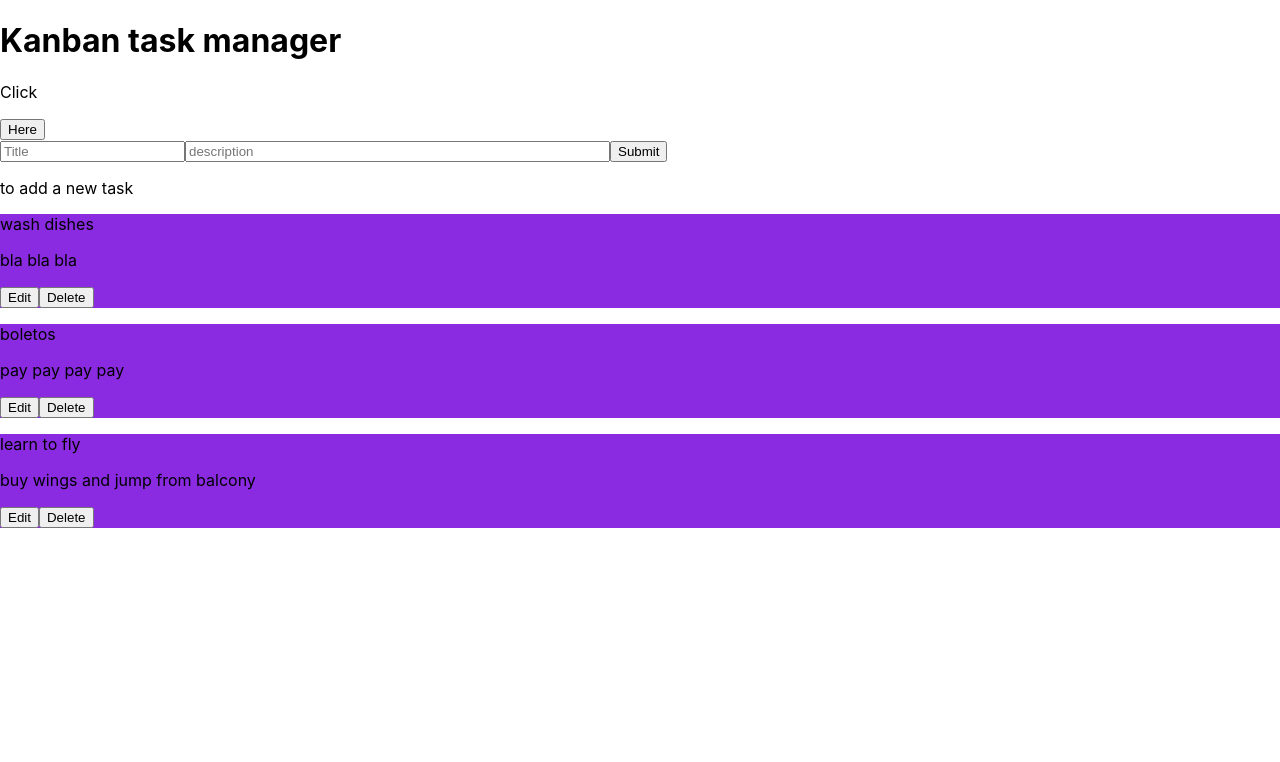
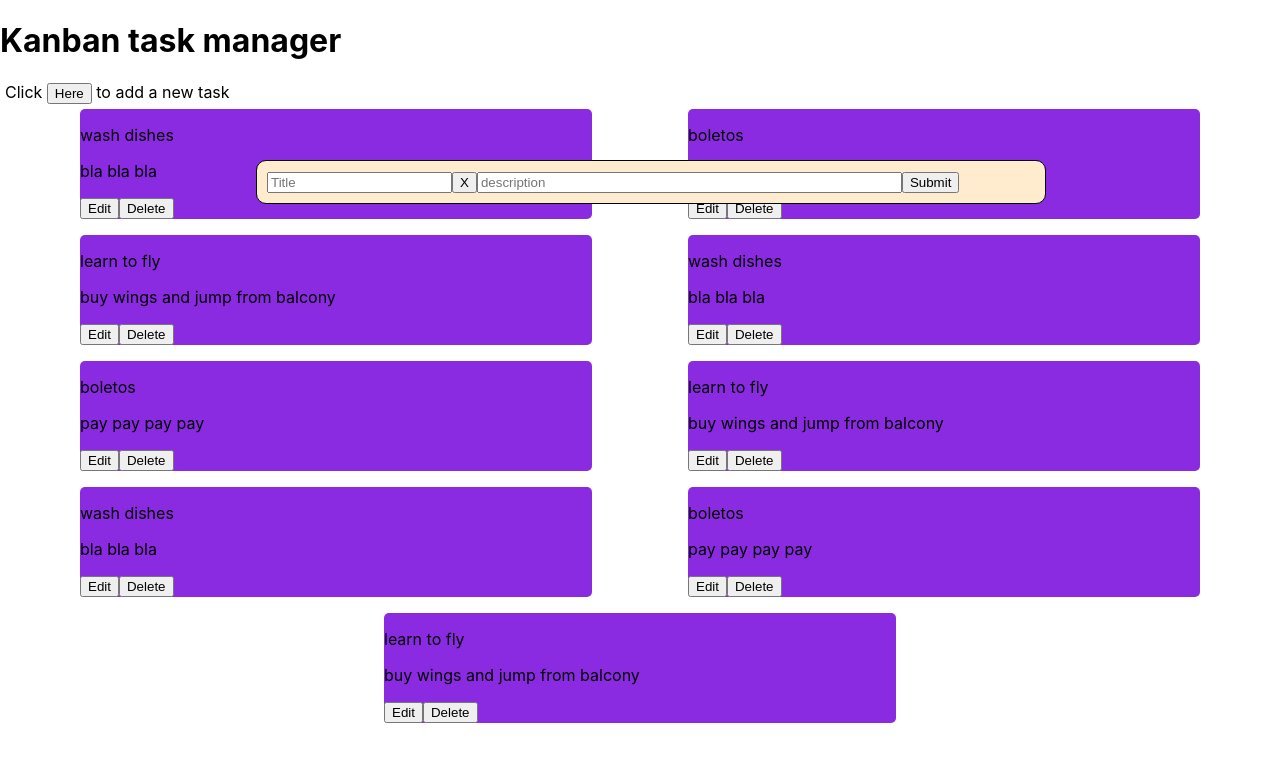
Before and after one commit to Ahab1777/kanban-task-tracker, a React (Create React App) app: page / in a window 1280 px wide. Both pictures are taken after a click on the button "Here". Shown: the top 762 px of the page. Built offline with nearby package versions, Linux system fonts and the light colour scheme.

Commit message:
starting CSS

```diff
--- a/src/App.css
+++ b/src/App.css
@@ -19,10 +19,20 @@ body {
 
 /* Board */
 
+.board-container {
+    display: flex;
+    justify-content:space-evenly;
+    flex-wrap: wrap;
+    align-content: space-evenly;
+    column-gap: 1em;
+    row-gap: 1em;
+}
 
 .board-item {
     background-color: blueviolet;
-   /* position: relative; */
+    max-width: 90vw;
+    min-width: 40vw;
+    border-radius: 5px;
 }
 
 .task-edit {
@@ -60,6 +70,6 @@ body {
     }
 }
 
-.new-task-from {
-
+.new-task-container {
+    margin: 5px;
 }
--- a/src/App.js
+++ b/src/App.js
@@ -24,6 +24,30 @@ function App() {
     {
       title: "learn to fly",
       description: "buy wings and jump from balcony"
+    },
+    {
+      title: "wash dishes",
+      description:"bla bla bla"
+    },
+    {
+      title: "boletos",
+      description: 'pay pay pay pay'
+    },
+    {
+      title: "learn to fly",
+      description: "buy wings and jump from balcony"
+    },
+    {
+      title: "wash dishes",
+      description:"bla bla bla"
+    },
+    {
+      title: "boletos",
+      description: 'pay pay pay pay'
+    },
+    {
+      title: "learn to fly",
+      description: "buy wings and jump from balcony"
     }
 
   ])
@@ -36,19 +60,27 @@ function App() {
 
       <KanbanContext.Provider value={{taskTitle, setTaskTitle, taskDescription, setTaskDescription, isDisabled, setIsDisabled, taskList, setTaskList}}>
 
-      <p>Click</p>
+      <div className='new-task-container'>
+
+      <span>Click </span>
 
       <NewTask/>
 
-      <p>to add a new task</p>
+      <span> to add a new task</span>
+
+      </div>
+
+      <div className='board-container'>
 
       {taskList.map((task, i) => {
         return (
           <BoardCard key={i} index={i} title={task.title} description={task.description}>
-            <EditTask index={i} title={task.title} description={task.description}/>
           </BoardCard>
         )
       })}
+
+      </div>
+
 
       </KanbanContext.Provider>
 
--- a/src/components/BoardCard.jsx
+++ b/src/components/BoardCard.jsx
@@ -1,11 +1,16 @@
-import { useContext, useState } from "react"
+import { useContext, useState, createContext } from "react"
 import { KanbanContext } from "../App"
+import EditTask from "./EditTask"
 
-const BoardCard = ({title, description, index, children}) => {
+export const BoardContext = createContext(null)
+
+const BoardCard = ({title, description, index, key}) => {
 
     const {taskList, setTaskList, taskTitle, setTaskTitle, taskDescription, setTaskDescription, isDisabled, setIsDisabled} = useContext(KanbanContext)
     //state managing edit mode activation
     const [editMode,setEditMode] = useState(false)
+
+    //create context for editMode to be passes to children
 
 
     const DeleteTask = () => {
@@ -16,16 +21,19 @@ const BoardCard = ({title, description, index, children}) => {
 
     return (
         <>
-        <div className="board-item">
-            <p>{title}</p>
-            <p>{description}</p>
-            <button onClick={() => setEditMode(true)}>Edit</button>
-            <button onClick={DeleteTask}>Delete</button>
-            <div className="task-edit" style={{display: editMode ? 'block' : 'none'}}>
-                {children}
-                <button onClick={() => setEditMode(false)}>X</button>
+        <BoardContext.Provider value={editMode}>
+            <div className="board-item">
+                <p>{title}</p>
+                <p>{description}</p>
+                <button onClick={() => setEditMode(true)}>Edit</button>
+                <button onClick={DeleteTask}>Delete</button>
+                {editMode ?
+                <div className="task-edit">
+                    <EditTask index={index} title={title} description={description} setEditMode={setEditMode}/>
+                </div> : null
+            }
             </div>
-        </div>
+        </BoardContext.Provider>
         </>
     )
 }
--- a/src/components/EditTask.jsx
+++ b/src/components/EditTask.jsx
@@ -1,7 +1,7 @@
 import { useContext, useState } from "react";
 import { KanbanContext } from "../App";
 
-const EditTask = ({index, title, description}) => {
+const EditTask = ({index, title, description, setEditMode}) => {
     //grab context from App.js
     const {taskList, setTaskList} = useContext(KanbanContext)
 
@@ -23,7 +23,14 @@ const EditTask = ({index, title, description}) => {
         const newTaskList = [...taskList];
         newTaskList[index] = {title: titleEdit, description: descriptionEdit}
         setTaskList(newTaskList)
+        setEditMode(false)
     }
+
+    const handleCloseButton = (e) => {
+        e.preventDefault()
+        setEditMode(false)
+    }
+
 
     return (
         <>
@@ -42,6 +49,8 @@ const EditTask = ({index, title, description}) => {
                     onChange={handleChange}
                     ></input>
                 </div>
+
+                <button onClick={handleCloseButton}>X</button>
 
                 <div className="task-form-block">
                     <label htmlFor="taskDescription">Description</label>
--- a/src/components/NewTask.jsx
+++ b/src/components/NewTask.jsx
@@ -12,6 +12,7 @@ const NewTask = () => {
     //create states to set new task
     const [taskTitle, setTaskTitle] = useState("")
     const [taskDescription, setTaskDescription] = useState("")
+    const [taskEdit, setTaskEdit] = useState(false)
     //handle user typing
     const handleChange = ({target}) => {
         const {name, value} = target
@@ -22,15 +23,24 @@ const NewTask = () => {
     const handleSubmit = (e) => {
         e.preventDefault()
         const newTaskList = [ ...taskList, {title: taskTitle, description: taskDescription}]
-        console.log(newTaskList)
         setTaskList(newTaskList);
+        setTaskEdit(false)
+    }
+
+    const handleCloseButton = (e) => {
+        e.preventDefault()
+        setTaskEdit(false)
     }
 
 
     return(
     <>
-    <button className="new-task-button">Here</button>
-    <form className="new-task-form">
+    <button className="new-task-button" onClick={() => setTaskEdit(true)}>Here</button>
+
+
+        {taskEdit ? <div className="task-edit">
+
+            <form>
 
                 <input className="task-title-input"
                 name="taskTitle"
@@ -42,12 +52,15 @@ const NewTask = () => {
                 onChange={handleChange}
                 ></input>
 
+                <button onClick={handleCloseButton}>X</button>
+
                 <input
                 name="taskDescription"
                 value={taskDescription}
                 type="text"
                 placeholder="description"
-        required maxLength={100}
+                required
+                maxLength={100}
                 size={50}
                 onChange={handleChange}
                 ></input>
@@ -59,6 +72,11 @@ const NewTask = () => {
                 </button>
 
             </form>
+
+        </div> : null}
+
+
+
     </>
 
     )
```
Lines whose indentation alone changed are shown as unchanged.
